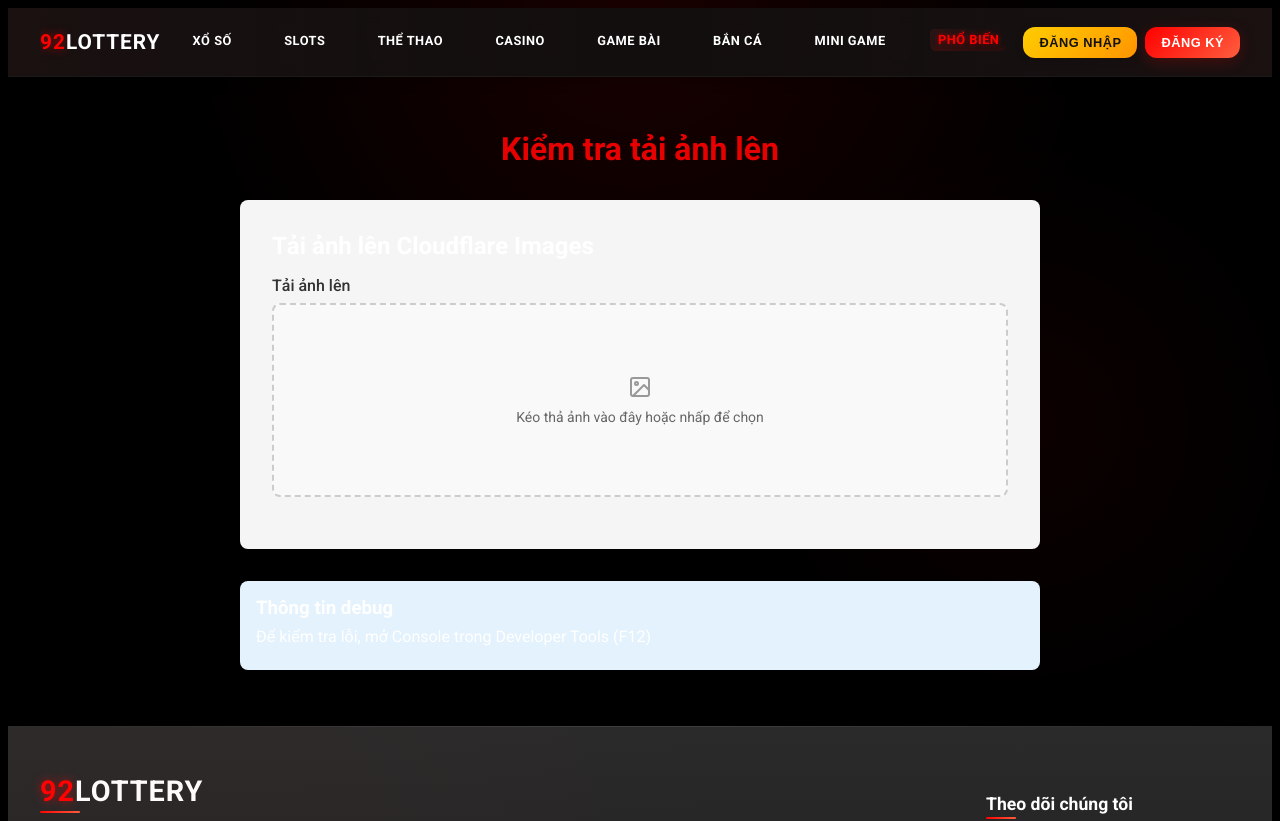
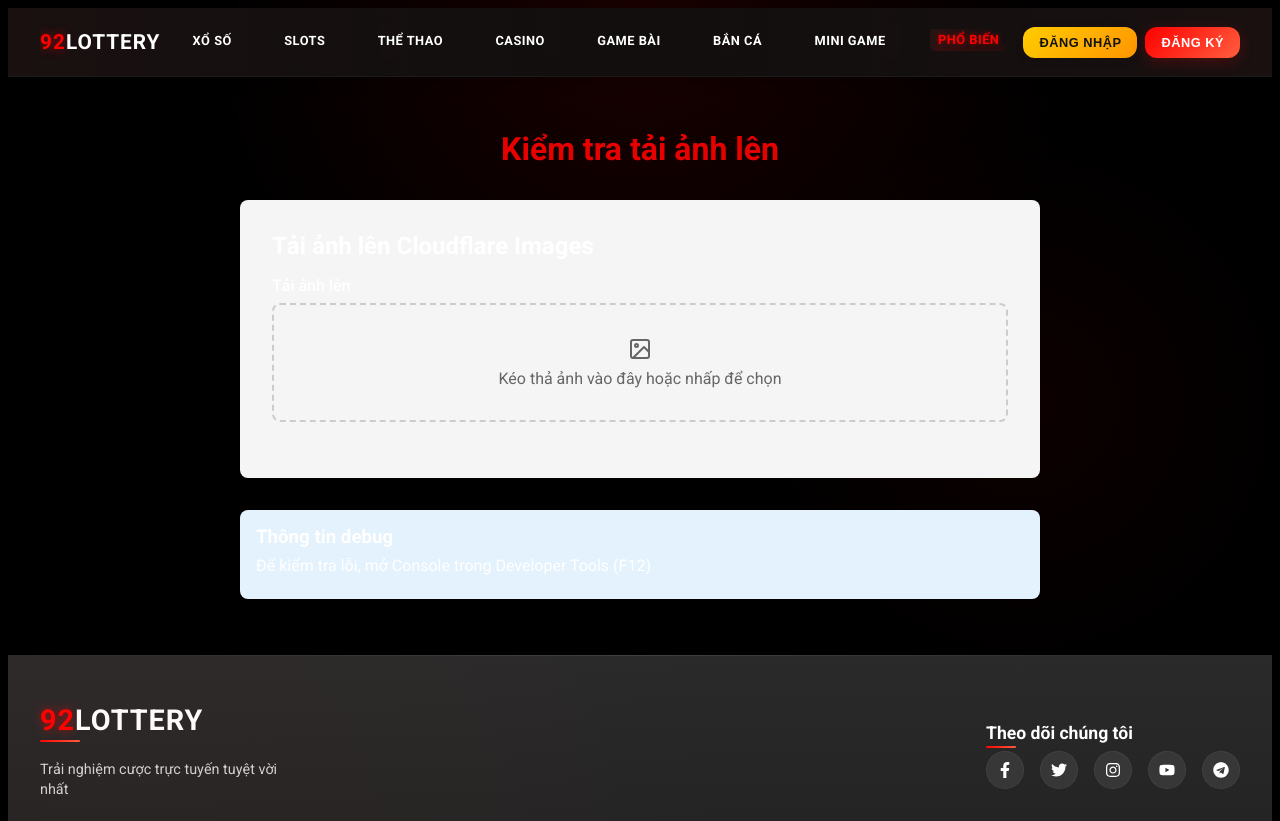
Before and after one commit to hoaqinz/92lt, a Next.js app: page /test-upload in a window 1280 px wide. Shown: the top 821 px of the page. Built offline with nearby package versions, Linux system fonts and the light colour scheme.

Commit message:
Cập nhật ImageUploader để sử dụng SimpleImageUploader thay vì DirectImageUploader

```diff
--- a/src/app/components/ui/ImageUploader.tsx
+++ b/src/app/components/ui/ImageUploader.tsx
@@ -1,183 +1,31 @@
 'use client';
 
-import { useState, useRef } from 'react';
-import Image from 'next/image';
-import styles from './ImageUploader.module.scss';
+import SimpleImageUploader from './SimpleImageUploader';
 
 interface ImageUploaderProps {
   initialImage?: string;
   onImageUpload: (imageUrl: string) => void;
+  onError?: (error: string) => void;
   label?: string;
   className?: string;
 }
 
+// Wrapper component để duy trì tương thích ngược
 export default function ImageUploader({
   initialImage = '',
   onImageUpload,
+  onError,
   label = 'Tải ảnh lên',
   className = '',
 }: ImageUploaderProps) {
-  const [imagePreview, setImagePreview] = useState<string>(initialImage);
-  const [isUploading, setIsUploading] = useState<boolean>(false);
-  const [error, setError] = useState<string>('');
-  const fileInputRef = useRef<HTMLInputElement>(null);
-
-  const handleFileChange = async (e: React.ChangeEvent<HTMLInputElement>) => {
-    const file = e.target.files?.[0];
-    if (!file) return;
-
-    // Kiểm tra loại file
-    if (!file.type.startsWith('image/')) {
-      setError('Vui lòng chọn file hình ảnh');
-      return;
-    }
-
-    // Kiểm tra kích thước file (giới hạn 10MB)
-    if (file.size > 10 * 1024 * 1024) {
-      setError('Kích thước file không được vượt quá 10MB');
-      return;
-    }
-
-    setError('');
-    setIsUploading(true);
-
-    // Tạo URL tạm thời để xem trước ảnh ngay lập tức
-    let previewUrl = '';
-    try {
-      previewUrl = URL.createObjectURL(file);
-      setImagePreview(previewUrl);
-
-      // Tạo FormData để gửi file lên server
-      const formData = new FormData();
-      formData.append('file', file);
-
-      console.log('Đang tải ảnh lên Cloudflare Images...');
-
-      // Gửi request đến API route của Next.js
-      const response = await fetch('/api/upload', {
-        method: 'POST',
-        body: formData,
-      });
-
-      console.log('Response status:', response.status);
-
-      // Đọc response text trước để debug
-      const responseText = await response.text();
-      console.log('Response text:', responseText);
-
-      // Nếu response không phải JSON hợp lệ
-      if (!responseText || responseText.trim() === '') {
-        throw new Error('Server trả về response rỗng');
-      }
-
-      // Parse JSON từ text
-      const data = JSON.parse(responseText);
-
-      if (!response.ok) {
-        throw new Error(data.error || 'Lỗi khi tải ảnh lên');
-      }
-
-      console.log('Ảnh đã được tải lên Cloudflare Images:', data);
-
-      // Xóa URL tạm thời
-      if (previewUrl) {
-        URL.revokeObjectURL(previewUrl);
-      }
-
-      // Sử dụng URL từ Cloudflare Images
-      if (data.url) {
-        onImageUpload(data.url);
-
-        // Cập nhật preview với URL thực tế
-        setImagePreview(data.url);
-      } else {
-        throw new Error('Không nhận được URL ảnh từ server');
-      }
-    } catch (error) {
-      console.error('Error uploading image:', error);
-      setError(error instanceof Error ? error.message : 'Có lỗi xảy ra khi tải ảnh lên');
-
-      // Sử dụng URL tạm thời nếu có lỗi
-      if (previewUrl) {
-        onImageUpload(previewUrl);
-      }
-    } finally {
-      setIsUploading(false);
-    }
-  };
-
-  const handleButtonClick = () => {
-    fileInputRef.current?.click();
-  };
-
-  const handleDragOver = (e: React.DragEvent<HTMLDivElement>) => {
-    e.preventDefault();
-    e.stopPropagation();
-  };
-
-  const handleDrop = (e: React.DragEvent<HTMLDivElement>) => {
-    e.preventDefault();
-    e.stopPropagation();
-
-    const file = e.dataTransfer.files?.[0];
-    if (!file) return;
-
-    // Giả lập việc thay đổi input file
-    const dataTransfer = new DataTransfer();
-    dataTransfer.items.add(file);
-
-    if (fileInputRef.current) {
-      fileInputRef.current.files = dataTransfer.files;
-
-      // Kích hoạt sự kiện change
-      const event = new Event('change', { bubbles: true });
-      fileInputRef.current.dispatchEvent(event);
-    }
-  };
-
+  // Sử dụng SimpleImageUploader thay vì DirectImageUploader
   return (
-    <div className={`${styles.imageUploader} ${className}`}>
-      <label className={styles.label}>{label}</label>
-
-      <div
-        className={styles.dropZone}
-        onDragOver={handleDragOver}
-        onDrop={handleDrop}
-        onClick={handleButtonClick}
-      >
-        {imagePreview ? (
-          <div className={styles.previewContainer}>
-            <img
-              src={imagePreview}
-              alt="Preview"
-              className={styles.preview}
-            />
-            <div className={styles.overlay}>
-              <span>Thay đổi ảnh</span>
-            </div>
-          </div>
-        ) : (
-          <div className={styles.placeholder}>
-            <svg xmlns="http://www.w3.org/2000/svg" width="24" height="24" viewBox="0 0 24 24" fill="none" stroke="currentColor" strokeWidth="2" strokeLinecap="round" strokeLinejoin="round">
-              <rect x="3" y="3" width="18" height="18" rx="2" ry="2"></rect>
-              <circle cx="8.5" cy="8.5" r="1.5"></circle>
-              <polyline points="21 15 16 10 5 21"></polyline>
-            </svg>
-            <span>Kéo thả ảnh vào đây hoặc nhấp để chọn</span>
-          </div>
-        )}
-
-        <input
-          type="file"
-          ref={fileInputRef}
-          onChange={handleFileChange}
-          accept="image/*"
-          className={styles.fileInput}
-        />
-      </div>
-
-      {isUploading && <div className={styles.uploading}>Đang tải ảnh lên...</div>}
-      {error && <div className={styles.error}>{error}</div>}
-    </div>
+    <SimpleImageUploader
+      initialImage={initialImage}
+      onImageUpload={onImageUpload}
+      onError={onError}
+      label={label}
+      className={className}
+    />
   );
 }
```
